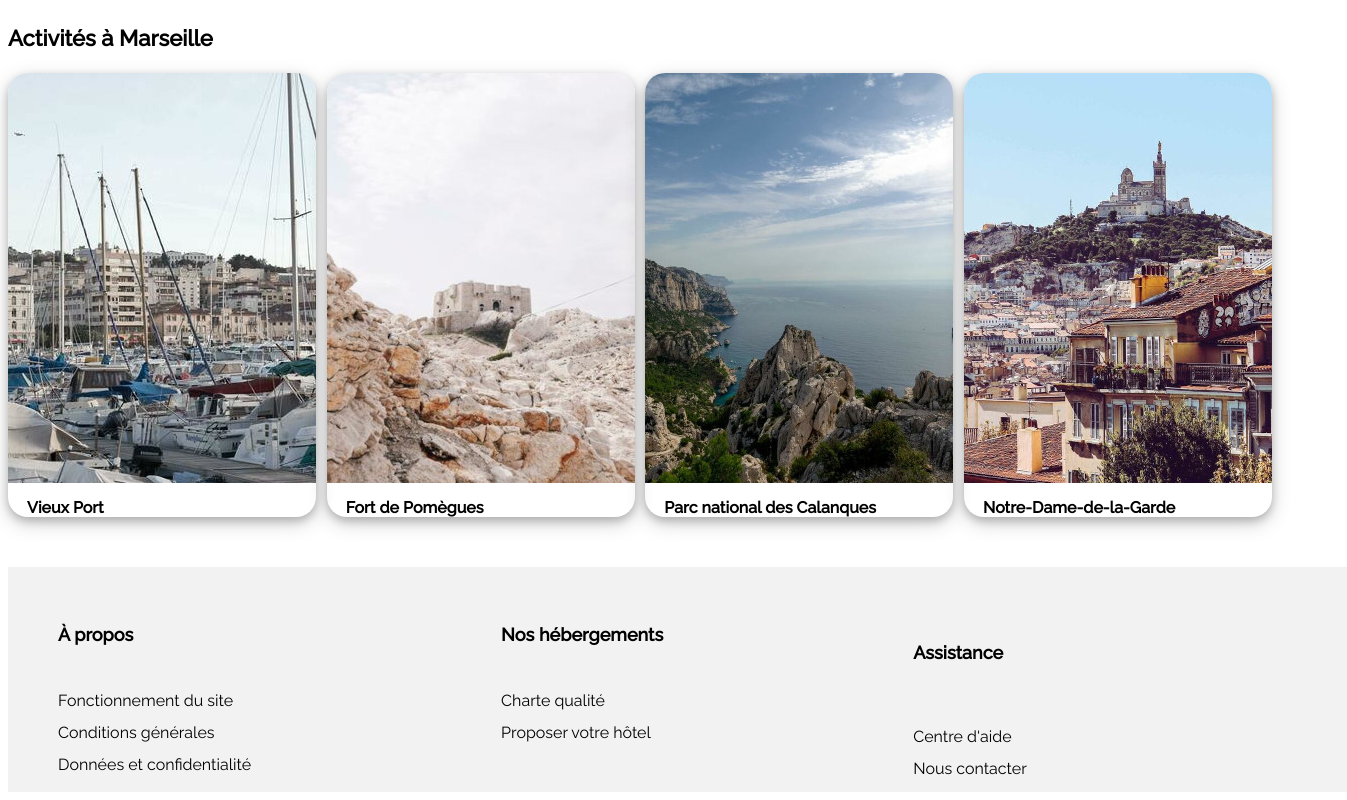
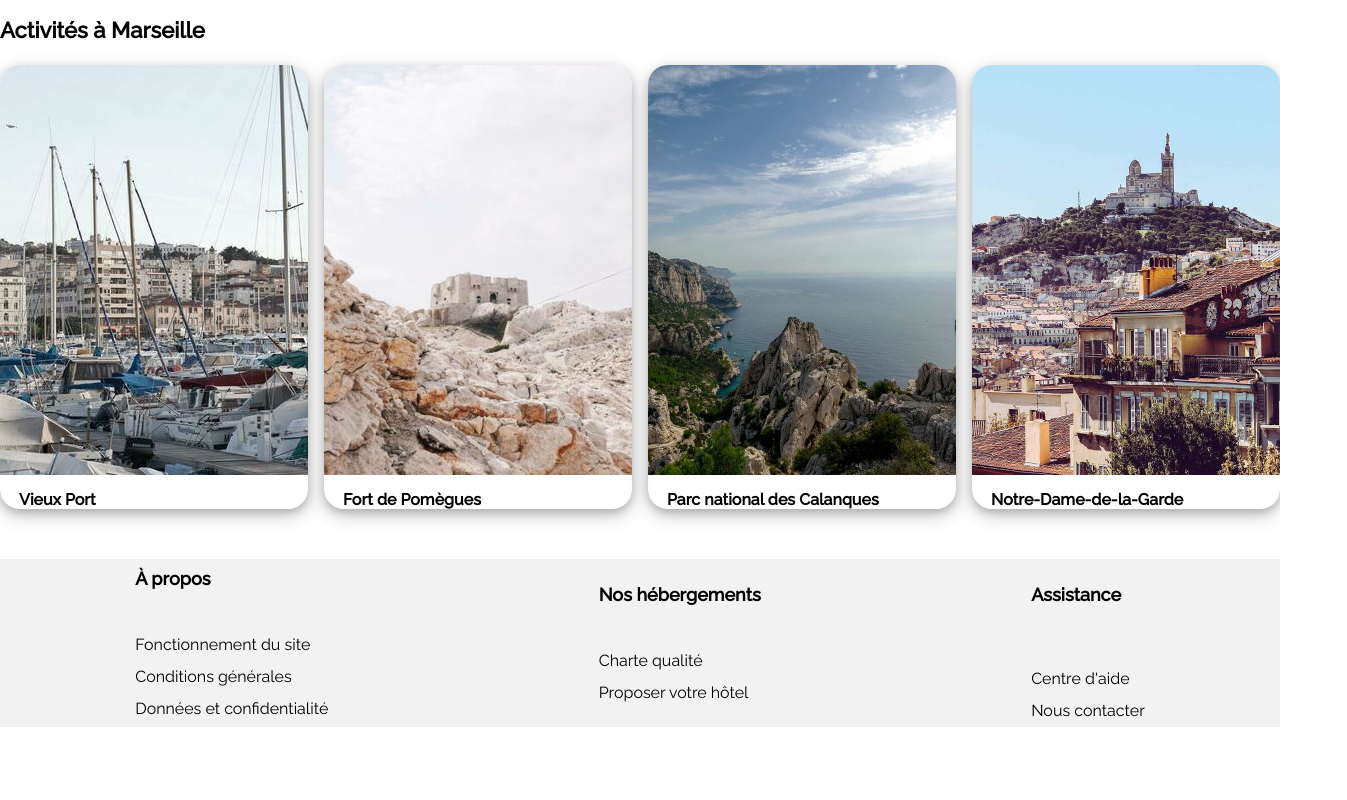
Before and after one commit to EmelineF26/ProjetBooki, a plain HTML site: page index.html in a window 1280 px wide. Shown: the part 1129-1929 px from the top of the page, 1347 px wide, since content can reach past the window. After the commit the page ends 1856 px from the top, so only its background shows below. Drawn offline with Linux system fonts and the light colour scheme.

Commit message:
Modifications

```diff
--- a/style.css
+++ b/style.css
@@ -1,13 +1,12 @@
-@media (min-width: 992px) and (max-width: 1400px)
-{
-    .img {
+.img {
         width: 80px;
         height: auto;
     }
 
     body {
         font-family: 'Raleway', sans-serif;
-        box-sizing: border-box;
+        max-width: 1400px;
+        margin : auto;
     }
 
     .navbar {
@@ -358,8 +357,6 @@
 
     .footer {
         background: #F2F2F2;
-        height: 225px;
-        width: 1339px;
         left: 48px;
         margin-top: 50px;
         display: flex;
@@ -374,10 +371,9 @@
     .footerbloc {
         display: flex;
         flex-direction: column;
-        margin: 50px 200px 0px 50px;/* Haut Droite Bas Gauche */
+        margin: auto;
         line-height: 2;
     }
-}
 
 /*Media querries tablette*/
 
```
